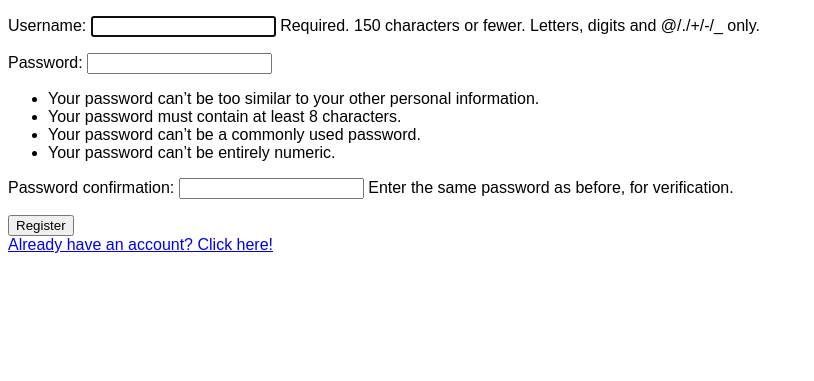
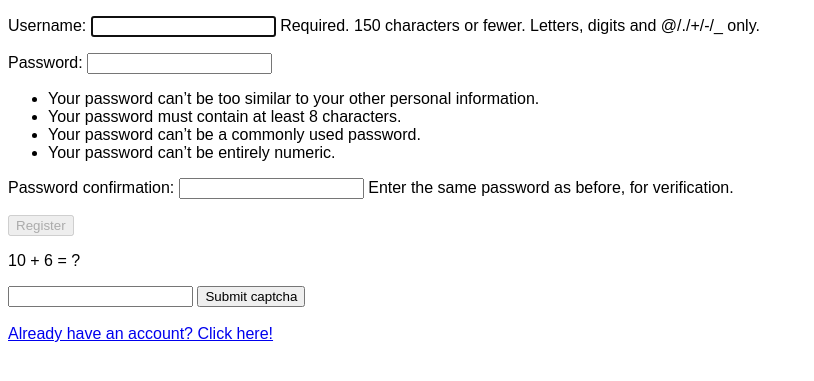
Before and after one commit to G060N0FF/ATG_task_1, a Django app: page /register/ in a window 1280 px wide. Shown: the top 381 px of the page, without its empty margins (0-814 px from the left). Run offline with Django 3.2, Linux system fonts and the light colour scheme.

Commit message:
Arithmetic captcha

```diff
--- a/ChatProject/App/templates/App/index.html
+++ b/ChatProject/App/templates/App/index.html
@@ -10,6 +10,6 @@
     </style>
 </head>
 <body>
-    <a href="/accounts/logout/?next=/">logout</a>
+    <a href="/accounts/logout/?next=/">Logout</a>
 </body>
 </html>
--- a/ChatProject/App/templates/registration/register.html
+++ b/ChatProject/App/templates/registration/register.html
@@ -13,8 +13,49 @@
     <form method="post" action="{% url 'register' %}">
         {% csrf_token %}
         {{ form.as_p }}
-        <button type="submit">Register</button>
+        <button id="register" type="submit">Register</button>
     </form>
+    <p id="question"></p>
+    <input id="answer" type="text">
+    <button id="captcha_btn">Submit captcha</button>
+    <br></br>
     <a href="/accounts/login/?next=/">Already have an account? Click here!</a>
 </body>
+
+<!--Arithmetic captcha-->
+<script>
+    // disable the button on load
+    var btn = document.querySelector('#register');
+    btn.disabled = true;
+
+    // generate the question
+    var num1 = Math.floor(Math.random() * 10) + 1;
+    var num2 = Math.floor(Math.random() * 10) + 1;
+    var ans1 = num1 + num2;
+
+    // display the question
+    var captcha = document.querySelector('#question');
+    captcha.textContent = String(num1) + ' + ' + String(num2) + ' = ?';
+
+    // enable the registration after captcha
+    var captcha_btn = document.querySelector('#captcha_btn')
+    captcha_btn.addEventListener('click', function(){
+        var captcha_ans = document.querySelector('#answer');
+        var ans2 = captcha_ans.value;
+        if(ans1 == ans2){
+            btn.disabled = false;
+            alert('You can now register');
+        }
+        else{
+            alert('Wrong answer');
+            captcha_ans.value = '';
+
+            // reset captcha
+            num1 = Math.floor(Math.random() * 10) + 1;
+            num2 = Math.floor(Math.random() * 10) + 1;
+            ans1 = num1 + num2;
+            captcha.textContent = String(num1) + ' + ' + String(num2) + ' = ?';
+        }
+    });
+</script>
 </html>
```
